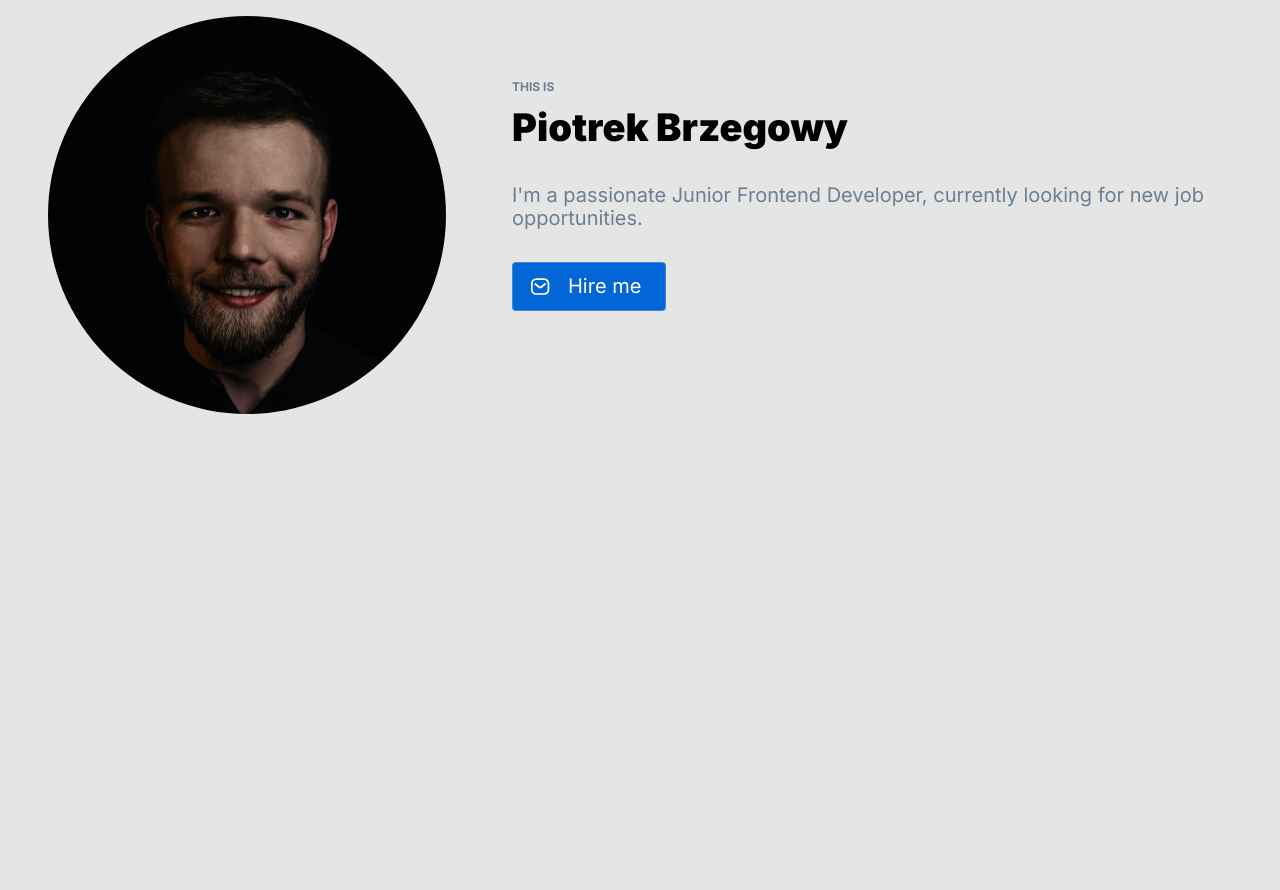
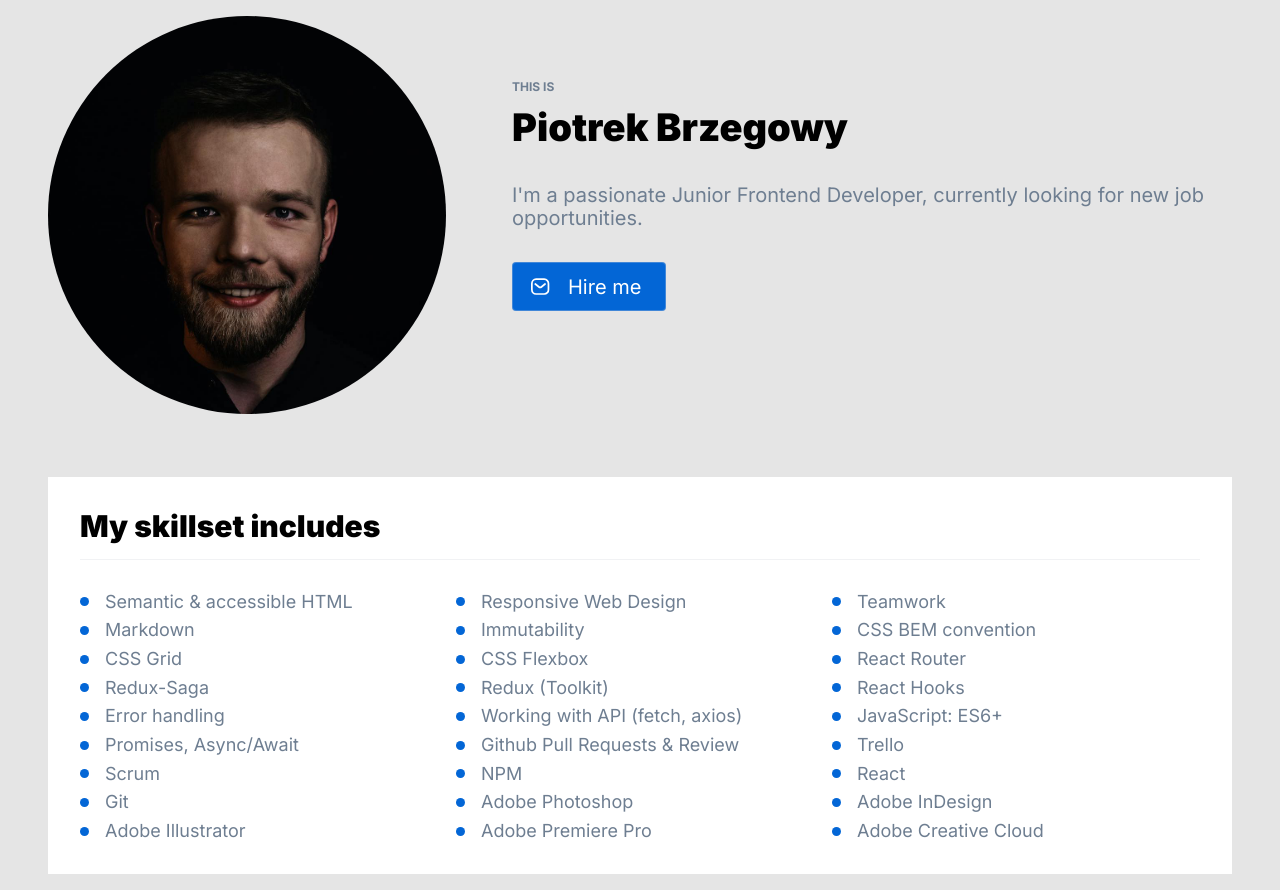
Before and after one commit to piotrekbrzegowy/personal-homepage, a React (Create React App) app: page / in a window 1280 px wide. Before the commit the page ends 800 px from the top, so only its background shows below. Built offline with nearby package versions, Linux system fonts and the light colour scheme.

Commit message:
added skills section

```diff
--- a/src/Homepage/Header/styled.js
+++ b/src/Homepage/Header/styled.js
@@ -5,11 +5,11 @@ import { ReactComponent as EnvelopeIcon } from "./img/envelope.svg";
 export const Wrapper = styled.div`
     display: grid;
     grid-template-columns: auto 1fr;
-    grid-gap: 66px;
+    gap: 66px;
 
     @media(max-width: ${() => theme.breakpoints.mobileMax}px){
         grid-template-columns: 1fr;
-        grid-gap: 16px;
+        gap: 16px;
     }
 `;
 
@@ -63,6 +63,7 @@ export const Button = styled.button`
     width: 154px;
     height: 49px;
     font-size: 20px;
+    line-height: 110%;
     padding: 0px;
     background-color: ${() => theme.colors.scienceBlue};
     color: ${() => theme.colors.white};
--- /dev/null
+++ b/src/Homepage/Section/index.js
@@ -0,0 +1,17 @@
+import { Section, Title, List, ListBullet, Item } from "./styled";
+
+export const Skills = ({ title, skills }) => {
+    return (
+        <>
+            <Section>
+                <Title>{title}</Title>
+                <List>
+                    {skills.map((skill) => (
+                        <Item key={skill}>
+                            <ListBullet />{skill}
+                        </Item>))}
+                </List>
+            </Section>
+        </>
+    )
+}
--- /dev/null
+++ b/src/Homepage/Section/styled.js
@@ -0,0 +1,65 @@
+import styled from "styled-components";
+import { theme } from "../../theme";
+import { ReactComponent as Bullet } from "./img/bullet.svg";
+
+export const Section = styled.section`
+    background-color: ${() => theme.colors.white};
+    padding: 32px;
+    margin: 63px 0 0 0;
+
+    @media(max-width: ${() => theme.breakpoints.mobileMax}px){
+        padding: 16px;
+        margin: 48px 0 0 0;
+    }
+`;
+
+export const Title = styled.h2`
+    margin: 0 0 32px 0;
+    font-size: 30px;
+    font-weight: 900;
+    padding: 0 0 15px 0;
+    border-bottom: 1px solid rgba(209, 213, 218, 0.3);
+
+    @media(max-width: ${() => theme.breakpoints.mobileMax}px){
+        margin: 0 0 12px 0;
+        font-size: 18px;
+        padding: 0 0 12px 0;
+    }
+`;
+
+export const List = styled.ul`
+    padding: 0;
+    margin: 0;
+    list-style-type: none;
+    font-size: 18px;
+    color: ${() => theme.colors.slateGray};
+    display: grid;
+    grid-template-columns: repeat(3, 1fr);
+    gap: 8px;
+
+    @media(max-width:${() => theme.breakpoints.tabletVerticalMax}px){
+        grid-template-columns: repeat(2, 1fr);
+    }
+
+    @media(max-width:${() => theme.breakpoints.mobileMax}px){
+        grid-template-columns: 1fr;
+        font-size: 14px;
+    }
+`;
+
+export const Item = styled.li`
+    display: flex;
+    align-items: center;
+`;
+
+export const ListBullet = styled(Bullet)`
+    width: 9px;
+    height: 9px;
+    margin: 0 16px 0 0;
+
+    @media(max-width: ${() => theme.breakpoints.mobileMax}px){
+        width: 6px;
+        height: 6px;
+        margin: 0 8px 0 0;
+    }
+`;
--- a/src/Homepage/index.js
+++ b/src/Homepage/index.js
@@ -1,10 +1,13 @@
-import { Header } from "./Header"
-import { Wrapper } from "./styled"
+import { Header } from "./Header";
+import { Skills } from "./Section";
+import { skillsData } from "./skillsData";
+import { Wrapper } from "./styled";
 
 export const Homepage = () => {
     return (
         <Wrapper>
             <Header />
+            <Skills title={"My skillset includes"} skills={skillsData}/>
         </Wrapper>
     )
 }
--- /dev/null
+++ b/src/Homepage/skillsData.js
@@ -0,0 +1,29 @@
+export const skillsData = [
+    "Semantic & accessible HTML",
+    "Responsive Web Design",
+    "Teamwork",
+    "Markdown",
+    "Immutability",
+    "CSS BEM convention",
+    "CSS Grid",
+    "CSS Flexbox",
+    "React Router",
+    "Redux-Saga",
+    "Redux (Toolkit)",
+    "React Hooks",
+    "Error handling",
+    "Working with API (fetch, axios)",
+    "JavaScript: ES6+",
+    "Promises, Async/Await",
+    "Github Pull Requests & Review",
+    "Trello",
+    "Scrum",
+    "NPM",
+    "React",
+    "Git",
+    "Adobe Photoshop",
+    "Adobe InDesign",
+    "Adobe Illustrator",
+    "Adobe Premiere Pro",
+    "Adobe Creative Cloud",
+];
```
Also changed, not shown: src/Homepage/Section/img/bullet.svg (added).
